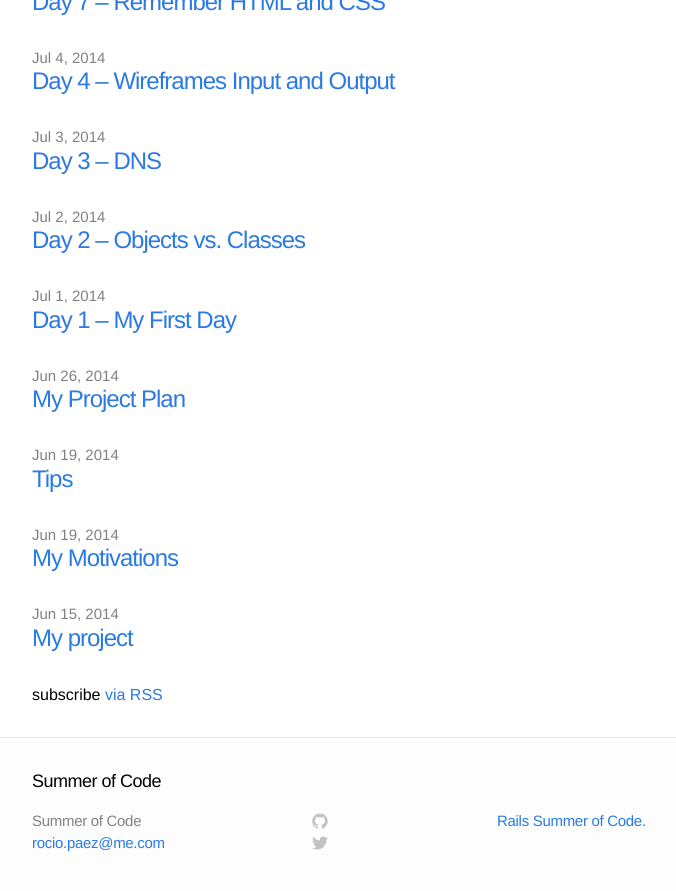
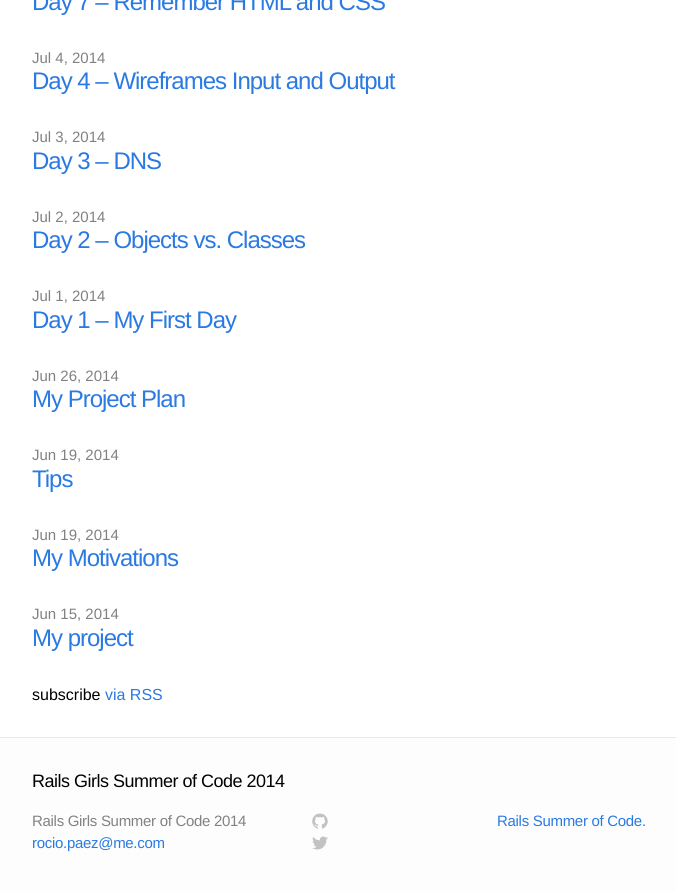
Before and after one commit to migraine-io/migraine-io.github.io, a Jekyll site: the page built from index.html, in a window 1280 px wide and 900 px high, scrolled down 1446 px. Shown: the top 891 px of the window, without its empty margins (208-884 px from the left). Built offline with Jekyll 4.4.1, drawn with Linux system fonts in a browser that asks for light colours; some of the changed text lies outside the part shown.

Commit message:
Change title - config.yml

```diff
--- a/_config.yml
+++ b/_config.yml
@@ -1,5 +1,5 @@
 # Site settings
-title: Summer of Code
+title: Rails Girls Summer of Code 2014
 email: rocio.paez@me.com
 description: <a href=http://teams.railsgirlssummerofcode.org/teams/17>Rails Summer of Code.</a>
 baseurl: ""
```
